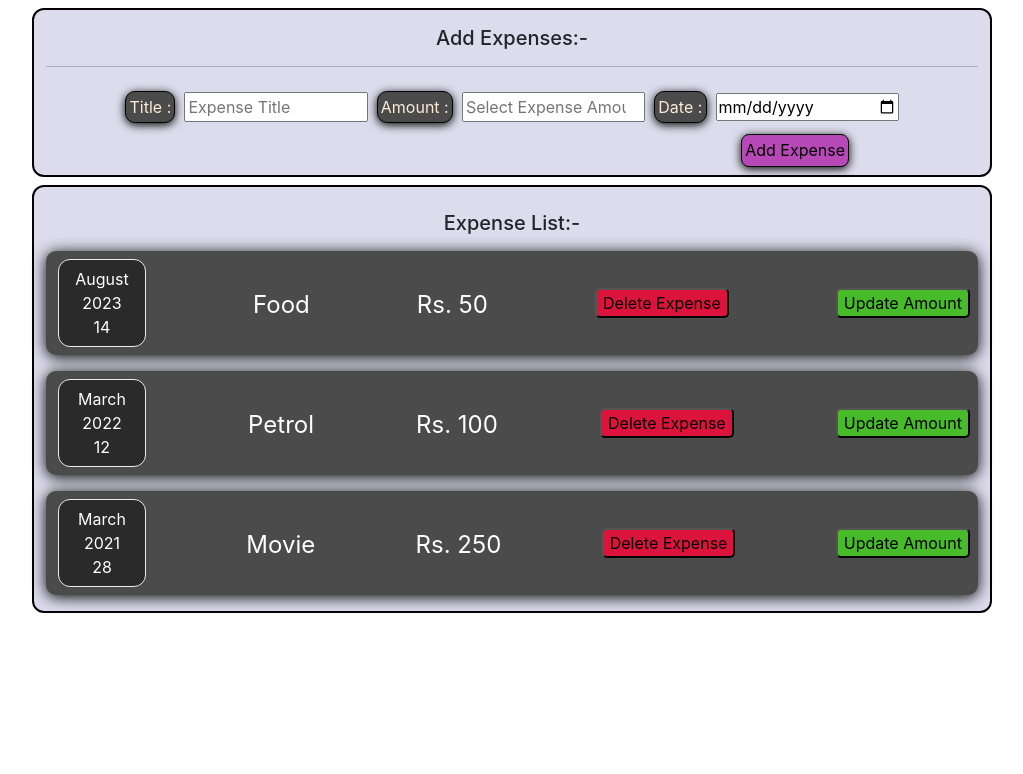
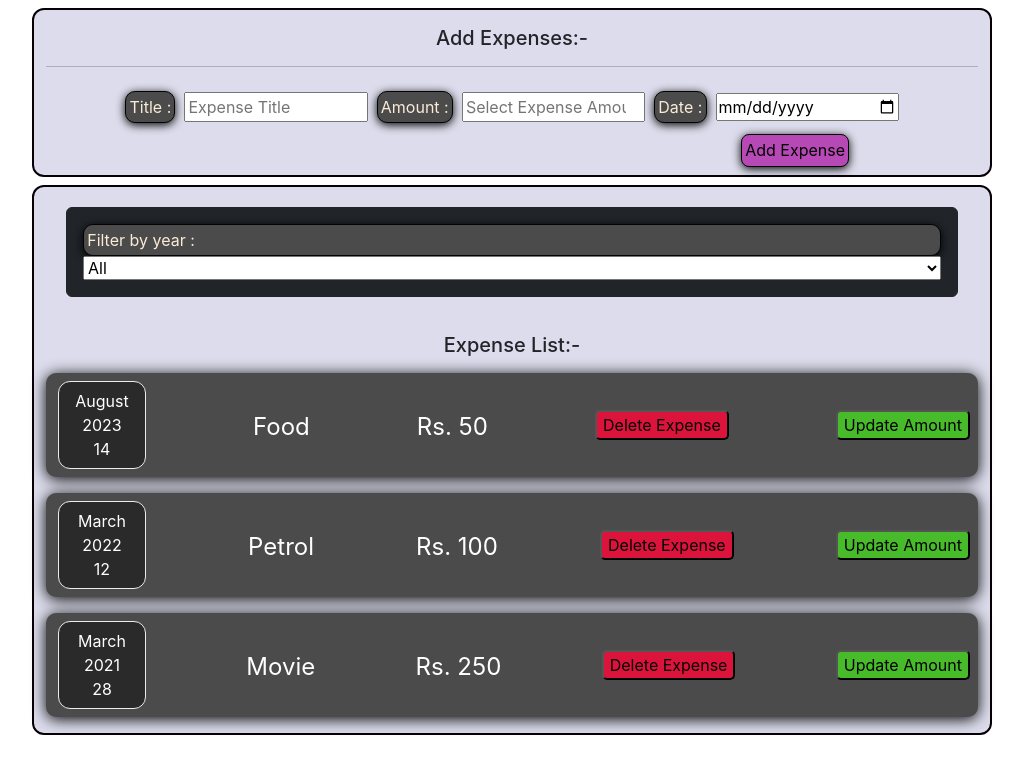
Before and after one commit to SomyaBhatnagar19/MyReactProject, a React (Create React App) app: page / in a window 1280 px wide. Shown: the top 774 px of the page, without its empty margins (128-1151 px from the left). Built offline with nearby package versions, Linux system fonts and the light colour scheme.

Commit message:
Adding filter year but has some error.

```diff
--- a/src/App.js
+++ b/src/App.js
@@ -4,6 +4,7 @@ import ExpenseItem from "./CustomComponents/Expenses/ExpenseItem";
 // import ExpenseForm from "./CustomComponents/NewExpense/ExpenseForm";
 import NewExpense from "./CustomComponents/NewExpense/NewExpense";
 import React, { useState } from "react";
+import ExpenseFilter from "./CustomComponents/ExpenseFilter";
 const App = () => {
   const [LocationofExpense, setExpenses] = useState([
     {
@@ -34,16 +35,30 @@ const App = () => {
     console.log(LocationofExpense);
   };
 
+  const [filteredYear, setFilteredYear] = useState("2022");
+  const handleFilterChange = (selectedYear) => {
+    setFilteredYear(selectedYear);
+  };
+
+  const filteredExpenses = LocationofExpense.filter((expense) => {
+    return expense.date.getFullYear().toString() === filteredYear;
+  });
+
   return (
     <div>
       <NewExpense onAddExpense={addExpenseHandler} />
+
       <Card>
+        <ExpenseFilter
+          selectedYear={filteredYear}
+          onFilterChange={handleFilterChange}
+        />
         <h5 style={{ marginTop: "0.5rem", textAlign: "center" }}>
           Expense List:-
         </h5>
         <ExpenseItem location={LocationofExpense} />
       </Card>
     </div>
-  )
+  );
 };
 export default App;
--- /dev/null
+++ b/src/CustomComponents/ExpenseFilter.js
@@ -0,0 +1,23 @@
+import React from "react";
+
+const ExpenseFilter = (props) => {
+
+    const handleYearChange = (event) => {
+        props.onFilterChange(event.target.value);
+}
+    return (
+        <div className="Card-container"
+        style={{margin:"20px"}}>
+        <div className="border border-dark card card-body bg-dark text-light"   >
+                <label> Filter by year : </label>
+            <select onChange={handleYearChange}>
+                <option value=" ">All</option>
+                <option value="2023"> 2023 </option>
+                <option value="2022"> 2022 </option>
+                <option value="2021"> 2021 </option>
+            </select>
+            </div>
+            </div>
+    );
+};
+export default ExpenseFilter;
--- a/src/CustomComponents/NewExpense/ExpenseForm.js
+++ b/src/CustomComponents/NewExpense/ExpenseForm.js
@@ -171,7 +171,7 @@ const ExpenseForm = (props) => {
           type="date"
           id="date"
           placeholder="Select Expense Date"
-          min="2023-01-01"
+          min="2020-01-01"
           value={enteredDate}
           onChange={handleDateChange}
         />
```
